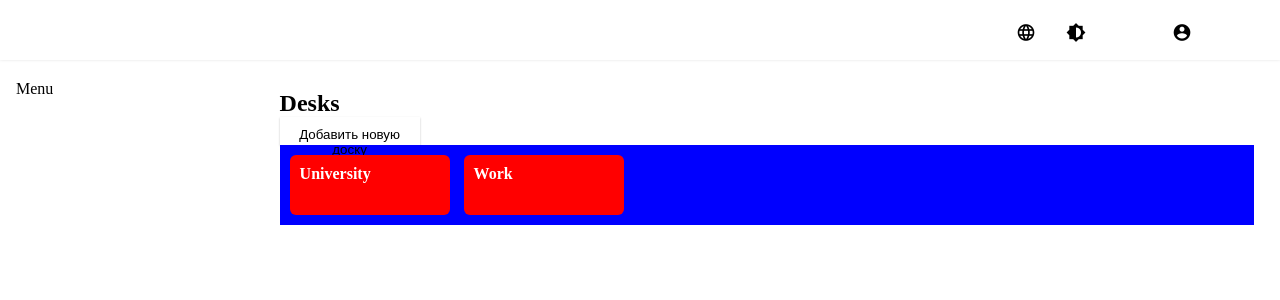
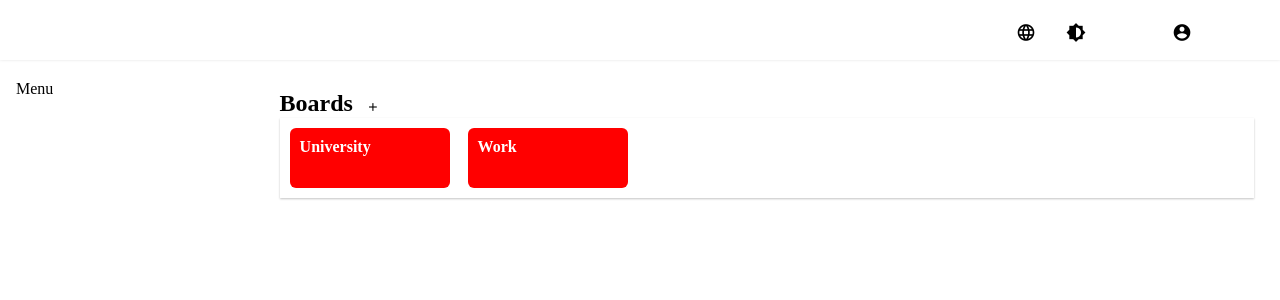
Before and after one commit to pltnv/Manage, a Vue app: page /desks in a window 1280 px wide. Shown: the top 300 px of the page. Built offline with nearby package versions, Linux system fonts and the light colour scheme.

Commit message:
feat: adds dropDown, fixes i-input & taskStore

```diff
--- a/src/components/IInput.vue
+++ b/src/components/IInput.vue
@@ -107,7 +107,7 @@ watch(
 <template>
   <div class="i-input" :class="classes">
     <input
-      v-model="localValue"
+      :value="localValue"
       :maxlength="maxlength"
       :autofocus="autofocus"
       :disabled="disabled"
@@ -121,6 +121,7 @@ watch(
     <div v-if="clearable && localValue.length && !disabled && !readonly">
       <i class="mdi mdi-close" @click="clear" />
     </div>
+
     <div class="info">
       <span v-if="count && amount > 0" v-text="amount" />
       <span v-if="count && maxlength"> / </span>
--- a/src/layouts/AccountLayout.vue
+++ b/src/layouts/AccountLayout.vue
@@ -48,7 +48,7 @@ const logout = async () => {
 }
 
 main {
-  min-height: 100vh;
+  height: calc(100vh - 200px);
   width: 100%;
 }
 </style>
--- a/src/stores/personalTaskStore.js
+++ b/src/stores/personalTaskStore.js
@@ -23,11 +23,7 @@ export const usePersonalTaskStore = defineStore("personalTaskStore", () => {
 
   // Boards
 
-  const addBoard = (title) => {
-    const newBoard = {
-      title,
-      desks: []
-    };
+  const addBoard = (newBoard) => {
     boards.value.push(newBoard);
   };
 
--- a/src/views/Desk/DeskView.vue
+++ b/src/views/Desk/DeskView.vue
@@ -1,5 +1,5 @@
 <script setup>
-import { computed } from "vue";
+import { computed, ref } from "vue";
 import { useRoute } from "vue-router";
 import { usePersonalTaskStore } from "@/stores/personalTaskStore";
 import Column from "./components/Column.vue";
@@ -21,8 +21,11 @@ const clickEditEmit = (deskIndex, newTask) => {
 };
 
 const saveTaskEmit = (deskIndex, newTaskText) => {
-  personalTaskStore.addTask(currentBoardIndex.value, deskIndex, newTaskText);
+  if (newTaskText) {
+    personalTaskStore.addTask(currentBoardIndex.value, deskIndex, newTaskText);
+  }
 };
+let kek = ref("ffw");
 </script>
 
 <template>
--- a/src/views/Desk/Desks.vue
+++ b/src/views/Desk/Desks.vue
@@ -4,6 +4,7 @@ import { useRouter } from "vue-router";
 import { usePersonalTaskStore } from "@/stores/personalTaskStore";
 import Column from "./components/Column.vue";
 import Desk from "./components/Desk.vue";
+import DropDown from "./components/DropDown.vue";
 
 const personalTaskStore = usePersonalTaskStore();
 const router = useRouter();
@@ -21,21 +22,27 @@ const addNewDesk = () => {
   showAddMenu.value = true;
 };
 
-const saveNewDesk = () => {
+const saveNewDesk = (newBoard) => {
+  console.log(newBoard);
+  if (newBoardName) {
+    showAddMenu.value = false;
+    addBoard(newBoard);
+  }
+};
+
+const closeAddMenu = () => {
   showAddMenu.value = false;
-  addBoard(newBoardName.value);
-  newBoardName.value = "";
 };
 </script>
 
 <template>
   <div class="desks">
-    <h1>Desks</h1>
-
-    <i-button label="Добавить новую доску" @click="addNewDesk" />
-    <div v-if="showAddMenu">
-      <i-input v-model="newBoardName" />
-      <i-button label="Сохранить новую доску" @click="saveNewDesk" />
+    <div class="desks__header">
+      <h1 v-text="$t('boards.title')" />
+      <div class="button-wrapper">
+        <i-button variant="icon" icon-left="mdi-plus" @click="addNewDesk" />
+        <drop-down v-if="showAddMenu" @close="closeAddMenu" @create="saveNewDesk" />
+      </div>
     </div>
 
     <div class="desks__wrapper">
@@ -49,13 +56,21 @@ const saveNewDesk = () => {
 <style lang="scss">
 .desks {
   padding: 10px;
+  height: 100%;
 
   &__wrapper {
+    position: relative;
     display: flex;
-    background: blue;
-    gap: 14px;
+    gap: 18px;
     flex-wrap: wrap;
     padding: 10px;
+    box-shadow: rgba(0, 0, 0, 0.24) 0px 1px 2px;
+    // height: 100%;
+  }
+
+  &__header {
+    display: flex;
+    gap: 6px;
   }
 }
 </style>
--- /dev/null
+++ b/src/views/Desk/components/DropDown.vue
@@ -0,0 +1,70 @@
+<script setup>
+import { ref } from "vue";
+
+const emit = defineEmits(["close", "create"]);
+
+let title = ref("");
+let color = ref("");
+
+const close = () => {
+  emit("close");
+};
+
+const createBoard = () => {
+  if (title.value !== "") {
+    const newBoard = {
+      title: title.value,
+      color: "red"
+    };
+    emit("create", newBoard);
+  }
+};
+</script>
+
+<template>
+  <div class="i-drop-down">
+    <div class="i-drop-down__header">
+      <div v-text="$t('boards.actions.create')" />
+      <i class="i-drop-down__header__close mdi mdi-close" @click="close" />
+    </div>
+
+    <div>
+      <div v-text="$t('boards.enterTitle')" />
+      <i-input v-model="title" size="sm" :placeholder="$t('boards.boardTitle')" />
+    </div>
+
+    <i-button size="md" @click="createBoard" block :label="$t('boards.actions.create')" />
+  </div>
+</template>
+
+<style lang="scss">
+.i-drop-down {
+  position: absolute;
+  display: flex;
+  flex-direction: column;
+  gap: 6px;
+  z-index: 1;
+  width: 300px;
+  min-height: 240px;
+  padding: 10px;
+  border-radius: 6px;
+  box-shadow: rgba(0, 0, 0, 0.24) 0px 1px 2px;
+  background: white;
+
+  &__header {
+    padding-bottom: 10px;
+    border-bottom: 0.1px solid rgb(63, 60, 60);
+
+    &__close {
+      position: absolute;
+      top: 10px;
+      right: 6px;
+      padding: 4px;
+    }
+  }
+
+  .i-button {
+    margin-top: auto;
+  }
+}
+</style>
--- a/src/views/Desk/locales/en.json
+++ b/src/views/Desk/locales/en.json
@@ -13,7 +13,16 @@
     "title": "Log in to the Manage app",
     "login": "Sign in"
   },
-  "desks": {
-    "title": "Boards"
+  "boards": {
+    "title": "Boards",
+    "enterTitle": "Enter a title",
+    "boardTitle": "Title",
+    "actions": {
+      "create": "Create board",
+      "save": "Save"
+    }
+  },
+  "lists": {
+    "title": "Lists"
   }
 }
--- a/src/views/Desk/locales/ru.json
+++ b/src/views/Desk/locales/ru.json
@@ -13,7 +13,16 @@
     "title": "Войти в Manage app",
     "login": "Войти"
   },
-  "desks": {
-    "title": "Доски"
+  "boards": {
+    "title": "Доски",
+    "enterTitle": "Введите название",
+    "boardTitle": "Название",
+    "actions": {
+      "create": "Создать доску",
+      "save": "Сохранить"
+    }
+  },
+  "lists": {
+    "title": "Списки"
   }
 }
```
